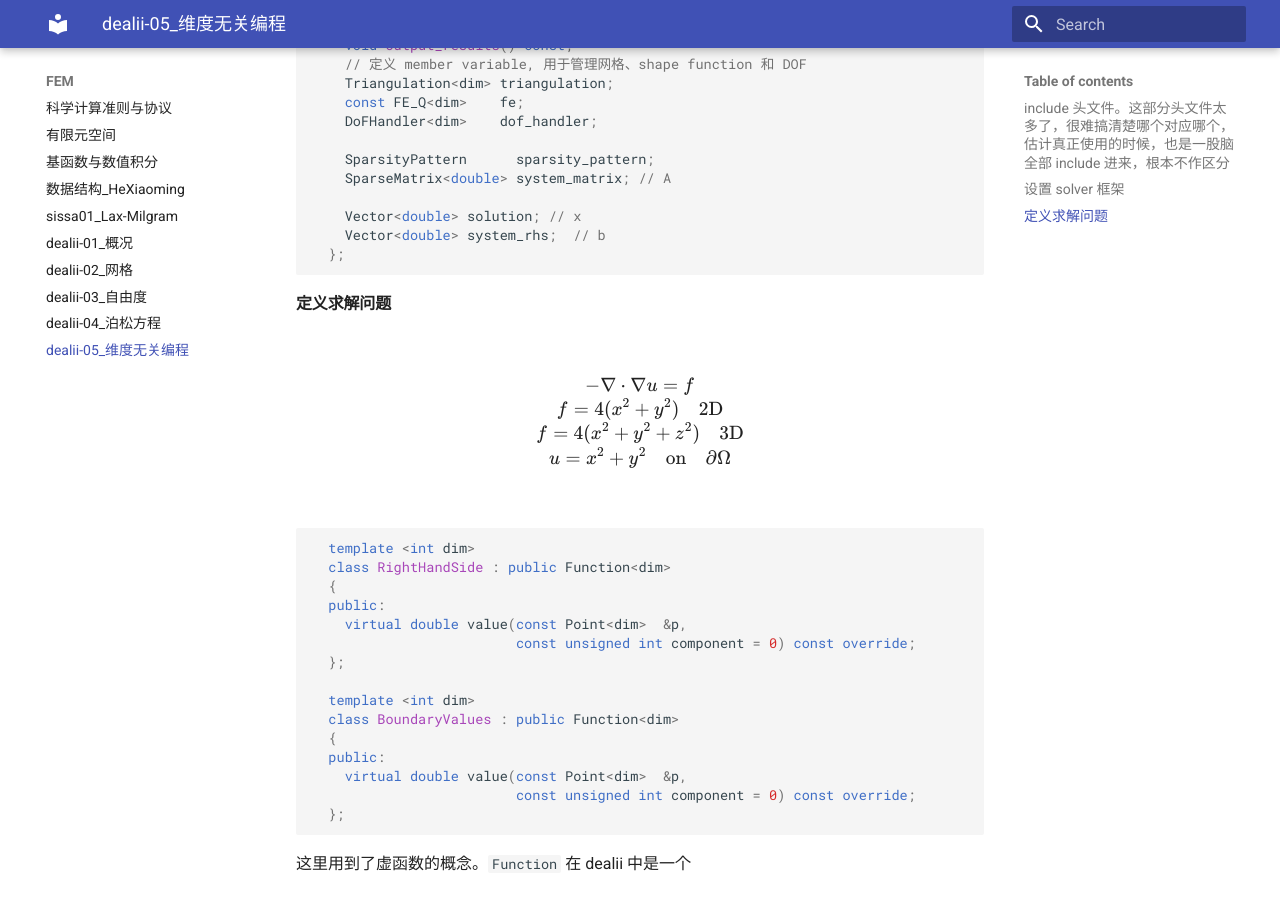
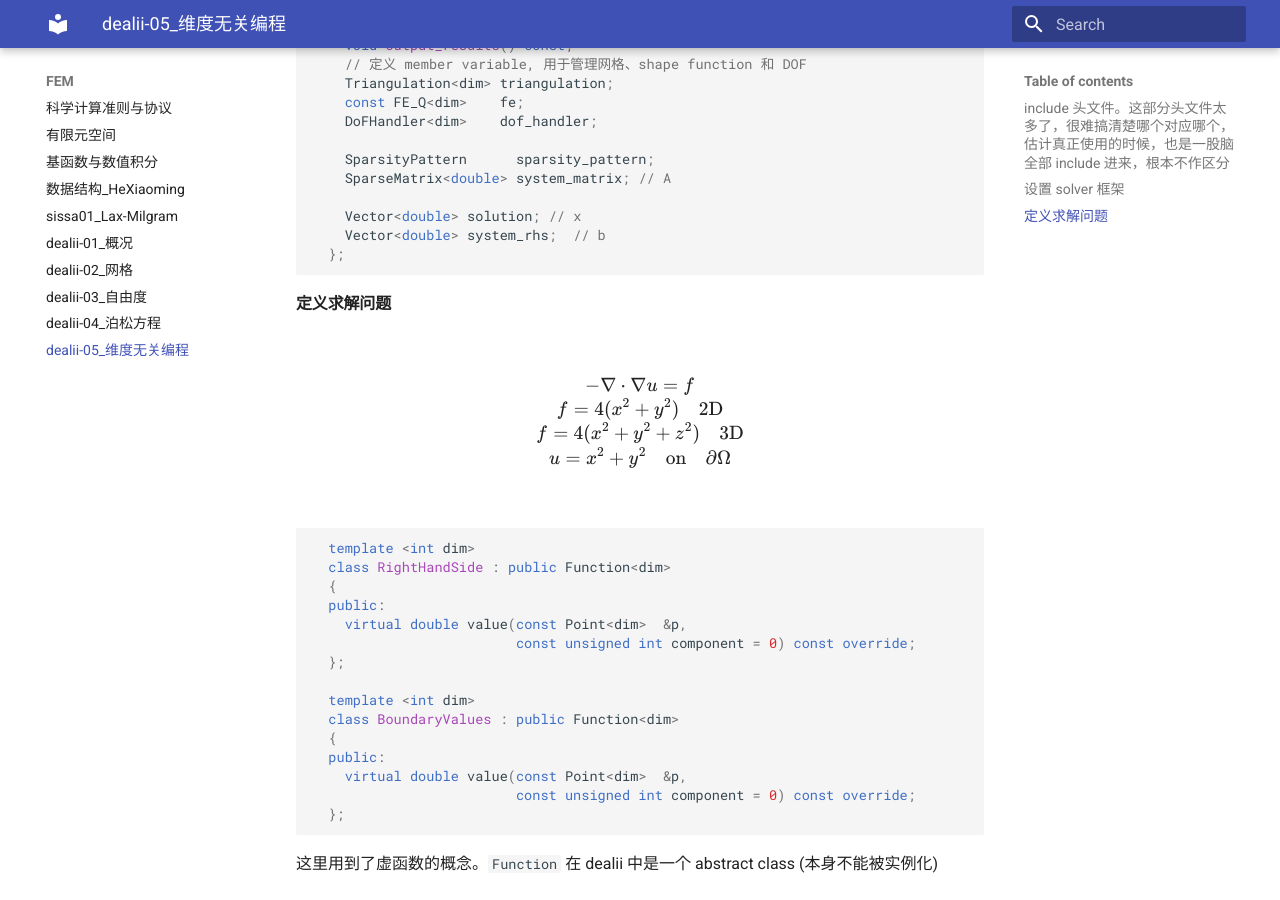
Before and after one commit to ymma98/technotes, an MkDocs documentation site: the page built from docs/FEM/dealii-05_维度无关编程.md, in a window 1280 px wide and 900 px high, scrolled down 2838 px. Built offline with MkDocs 1.6.1 and Material for MkDocs 9.7.7, drawn with Linux system fonts in a browser that asks for light colours.

Commit message:
docs/FEM/dealii-05_维度无关编程.md updated from https://stackedit.cn/

````diff
--- a/docs/FEM/dealii-05_维度无关编程.md
+++ b/docs/FEM/dealii-05_维度无关编程.md
@@ -162,10 +162,10 @@ $$
   };
 ```
 
-这里用到了虚函数的概念。`Function` 在 dealii 中是一个
+这里用到了虚函数的概念。`Function` 在 dealii 中是一个 abstract class (本身不能被实例化)
 <!--stackedit_data:
-eyJoaXN0b3J5IjpbNDIxNzQ3MDAzLDExOTMyMDU4OTksLTE1Mz
-U2NzYwMTQsNTUzMDMwNTQ0LC0xNDA1ODIzODI4LDEyNTc5Nzcy
-MTksLTE5NTc1MzE5MDMsMTc4Mzk3ODk3NCwyMzk2OTc0NDBdfQ
-==
+eyJoaXN0b3J5IjpbLTEyMDI0NDY2ODcsNDIxNzQ3MDAzLDExOT
+MyMDU4OTksLTE1MzU2NzYwMTQsNTUzMDMwNTQ0LC0xNDA1ODIz
+ODI4LDEyNTc5NzcyMTksLTE5NTc1MzE5MDMsMTc4Mzk3ODk3NC
+wyMzk2OTc0NDBdfQ==
 -->
````
